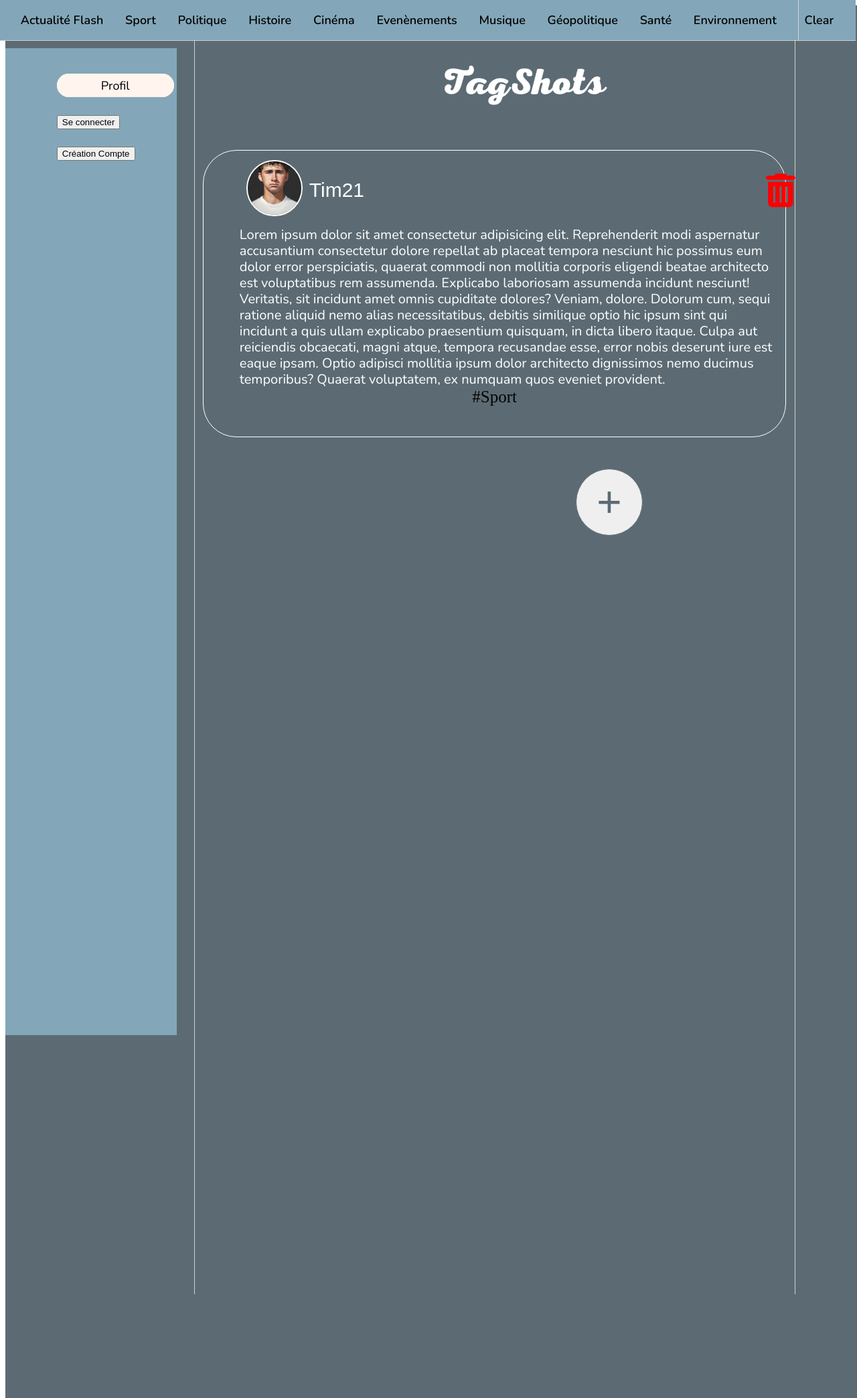
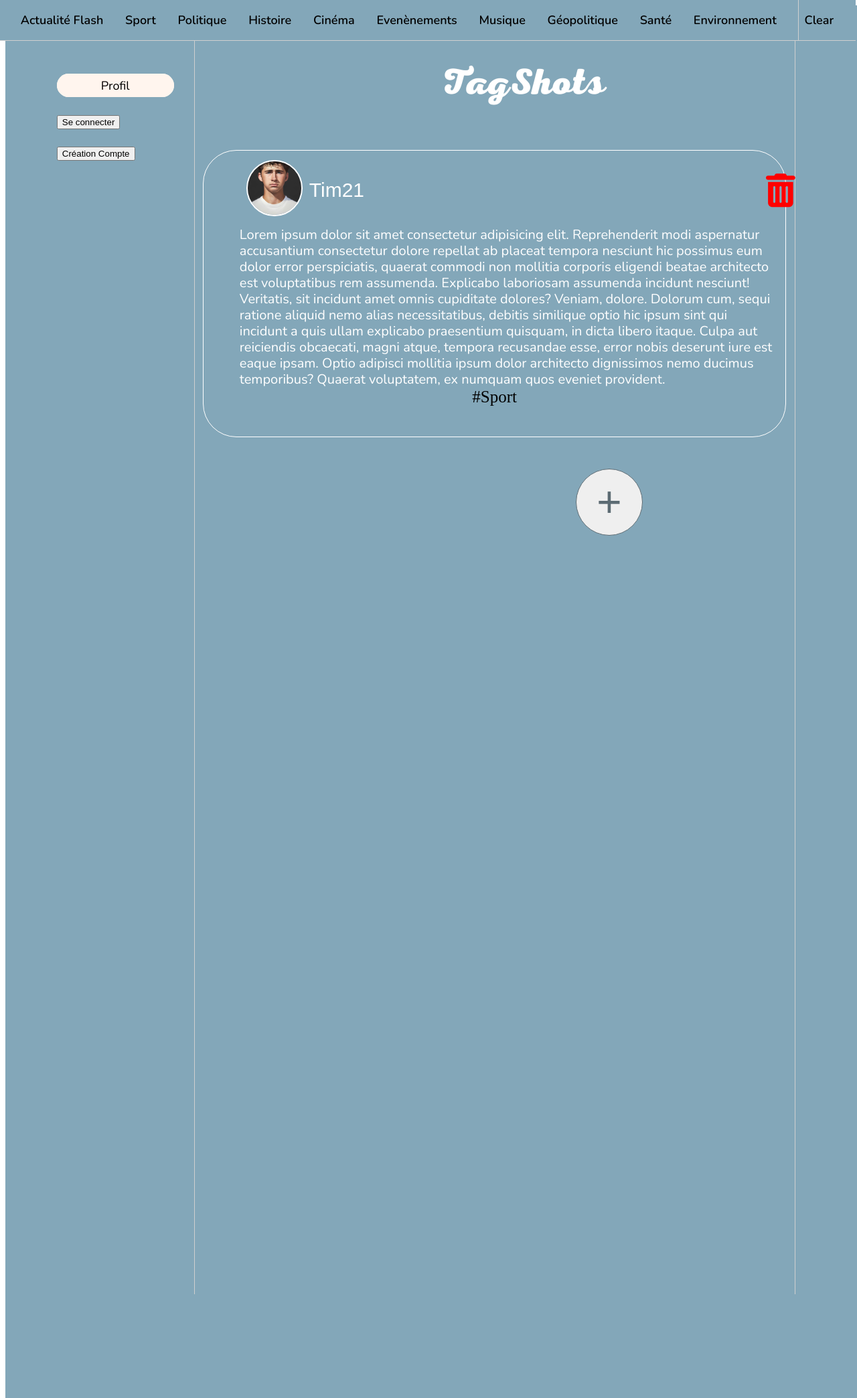
Before and after one commit to Timotheedv/Projet-d-axe_IIM_Dev_Web, a PHP site: page / in a window 1280 px wide. Shown: the whole page at 67% size. Run offline with PHP 8.4, Linux system fonts and the light colour scheme; some libraries are stand-ins or nearby versions.

Commit message:
Update container.css

```diff
--- a/components/css/container.css
+++ b/components/css/container.css
@@ -1,5 +1,5 @@
 .main-container {
-    background-color:#5c6b73;
+    background-color:#83a7b9;
     padding-bottom: 100%;
     width: 100%;
     height: 100%;
@@ -8,4 +8,5 @@
 
 .container{
         display: flex;
+        flex-direction: column;
     }
```
